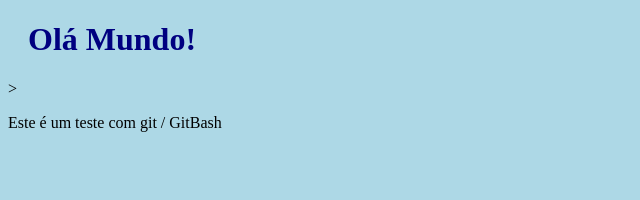
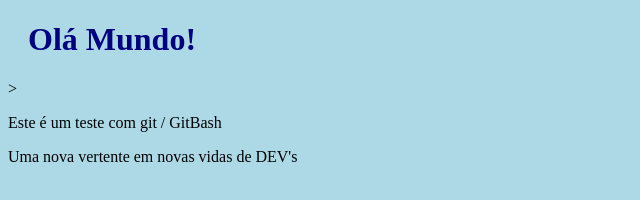
Before and after one commit to Trevis710/Codi-teste, a plain HTML site: page index.html in a window 1280 px wide. Shown: the whole page, without its empty margins (0-640 px from the left). Drawn offline with Linux system fonts and the light colour scheme.

Commit message:
Adicionei um parágrafo no código HTML

```diff
--- a/index.html
+++ b/index.html
@@ -9,5 +9,6 @@
 <body>
     <h1>Olá Mundo!</h1>>
 <p>Este é um teste com git / GitBash</p>
+<p>Uma nova vertente em novas vidas de DEV's</p>
 </body>
 </html>
```
